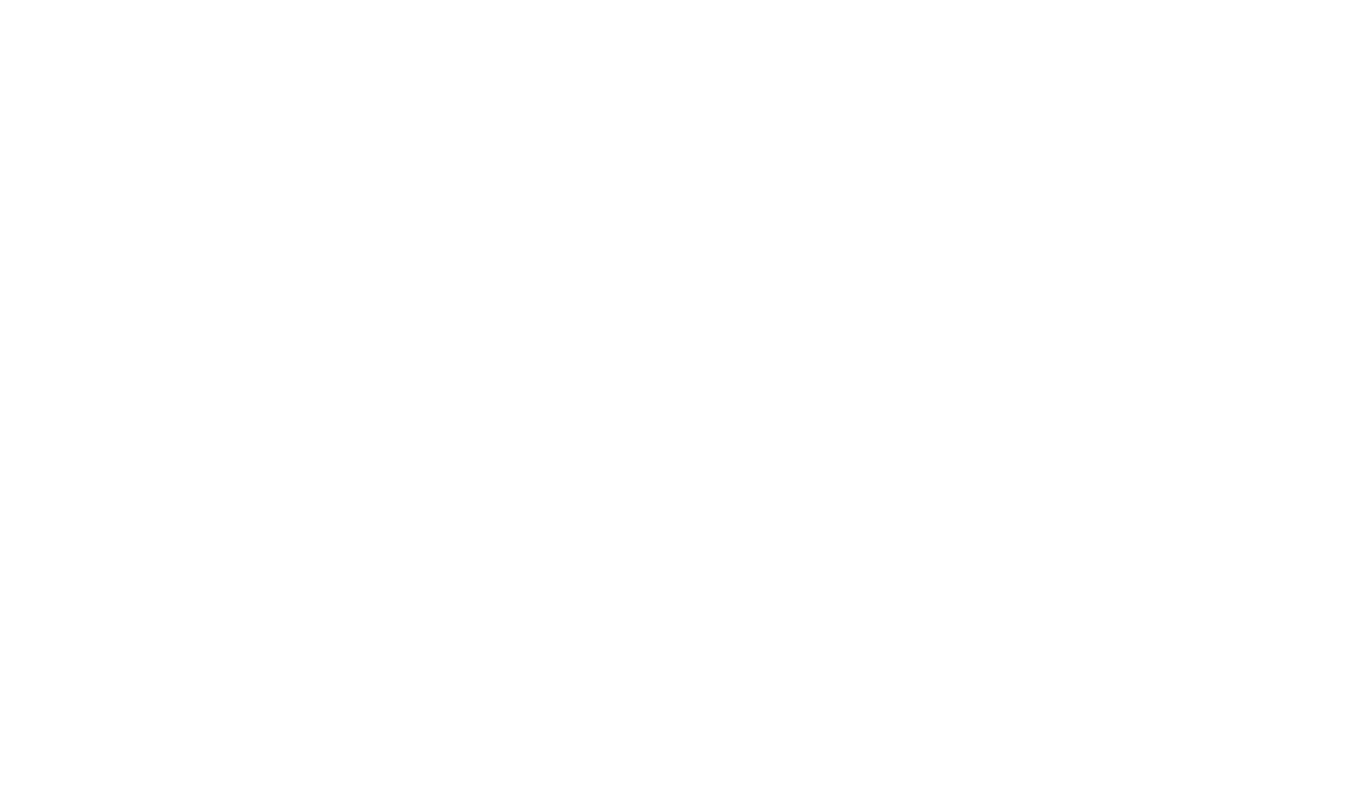
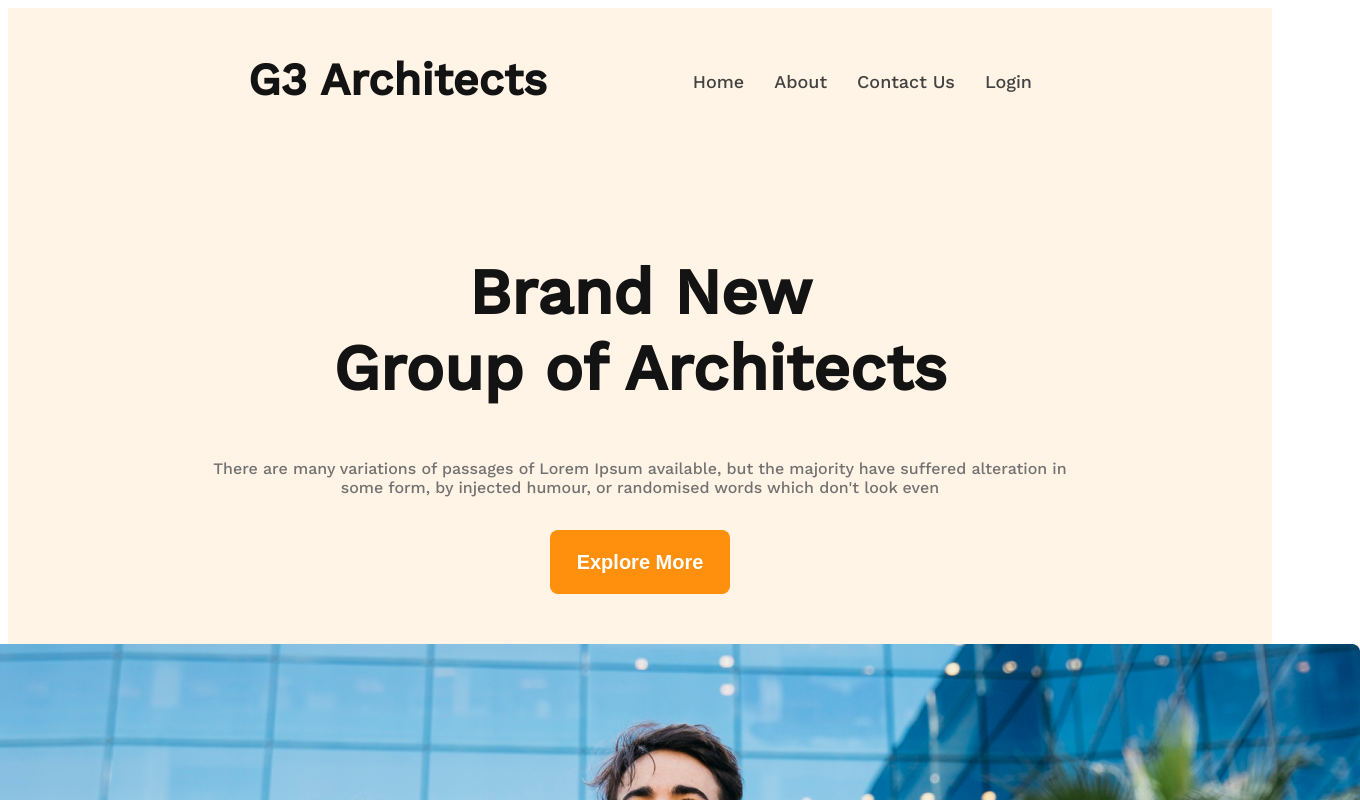
Before and after one commit to zahidhasan1993/Assignment-2, a plain HTML site: page index.html in a window 1280 px wide. Shown: the top 800 px of the page, 1360 px wide, since content can reach past the window. Drawn offline with nearby package versions, Linux system fonts and the light colour scheme.

Commit message:
adding and styling header section

```diff
--- a/index.html
+++ b/index.html
@@ -11,6 +11,31 @@
 <body>
     <!-------------------------- header section ---------------------------->
     <header class="header">
+        <!-- navigation section  -->
+        <section class="navigation">
+            <nav class="navbar">
+                <h1 class="nav-title">G3 Architects</h1>
+                <div class="nav-menu">
+                    <a href="">Home</a>
+                    <a href="">About</a>
+                    <a href="">Contact Us</a>
+                    <a href="">Login</a>
+                </div>
+
+            </nav>
+        </section>
+        <!-- banner section  -->
+        <section class="banner">
+            <div class="banner-info">
+                <h1 class="banner-title">Brand New <br> Group of Architects</h1>
+                <p class="banner-p">There are many variations of passages of Lorem Ipsum available, but the majority have suffered alteration in some form, by injected humour, or randomised words which don't look even</p>
+                <button class="pri-btn">Explore More</button>
+            </div>
+
+            <div class="banner-image">
+                <img src="./images/banner.png" alt="">
+            </div>
+        </section>
 
     </header>
 
--- a/styles/style.css
+++ b/styles/style.css
@@ -0,0 +1,87 @@
+/*%%%%%%%%%%%%%%%%%%%%%%%%%%
+         fonts
+ %%%%%%%%%%%%%%%%%%%%%%%%%% */
+ @import url('https://fonts.googleapis.com/css2?family=Open+Sans&family=Poppins:wght@500&family=Work+Sans:wght@500&display=swap');
+
+ /*%%%%%%%%%%%%%%%%%%%%%%%%%%%%%
+           base style
+  %%%%%%%%%%%%%%%%%%%%%%%%%%%%% */
+
+  body{
+    font-family: 'Work Sans', sans-serif;
+  }
+  .pri-btn{
+    width: 180px;
+    height: 64px;
+    font-weight: 600;
+    font-size: 20px;
+    color: #FFFFFF;
+    background: #FF900E;
+    border: none;
+    border-radius: 8px;
+  }
+
+
+  /*%%%%%%%%%%%%%%%%%%%%%%%%%
+         header section
+   %%%%%%%%%%%%%%%%%%%%%%%%%%% */
+
+.header{
+    width: 100%;
+    background: rgba(255, 144, 14, 0.1);
+}
+/* navigation styling  */
+.navbar{
+    display: flex;
+    justify-content: space-between;
+    padding: 0 240px;
+
+}
+.nav-title{
+    font-weight: 700;
+    font-size: 45px;
+    color: #131313;
+}
+.nav-menu{
+    display: flex;
+    gap: 30px;
+    padding-top: 63px;
+}
+.nav-menu a{
+    text-decoration: none;
+    color: #424242;
+    font-weight: 500;
+    font-size: 18px;
+}
+
+/* banner section styling */
+.banner{
+    display: flex;
+    flex-direction: column;
+    justify-content: center;
+    align-items: center;
+    gap: 50px;
+    margin-top: 50px;
+}
+.banner-info{
+    text-align: center;
+    width: 862px;
+}
+.banner-title{
+    font-weight: 700;
+    font-size: 64px;
+    color: #131313;
+}
+.banner-p{
+    font-weight: 400;
+    font-size: 16px;
+    color: #727272;
+    margin-bottom: 33px;
+}
+.banner-image{
+    margin-bottom: 45px;
+}
+.banner-image img{
+    width: 1440px;
+    height: 700px;
+}
```
